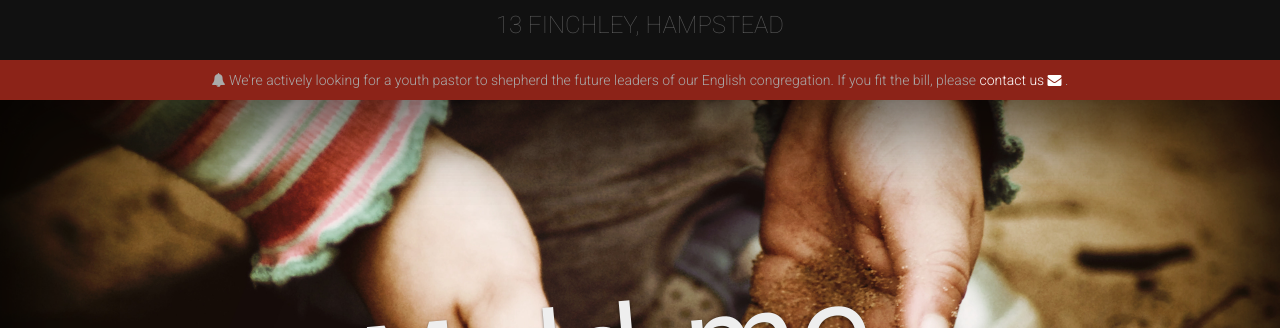
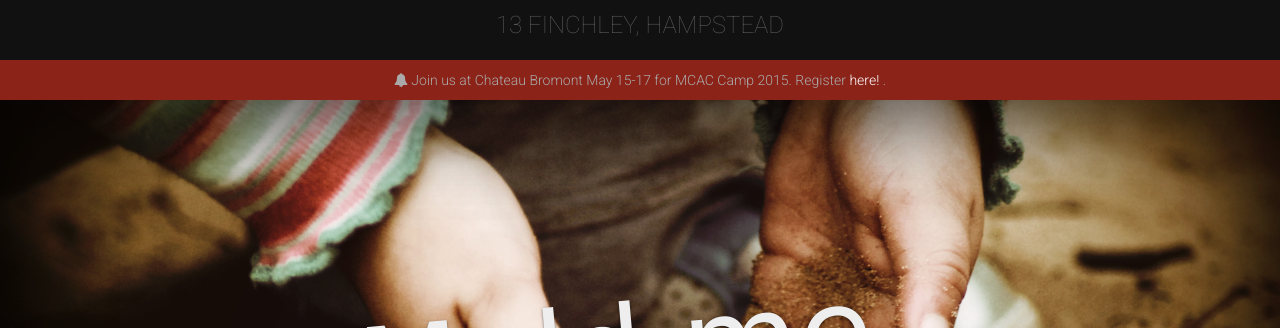
Before and after one commit to EOLed/landing, a plain HTML site: page www/index.html in a window 1280 px wide. Shown: the part 472-800 px from the top of the page. Drawn offline with nearby package versions, Linux system fonts and the light colour scheme; some packages are replaced by stand-ins of ours; a web font is replaced by a local one.

Commit message:
Added Camp Link
Added camp link and changed the message accordingly.

```diff
--- a/www/index.html
+++ b/www/index.html
@@ -25,13 +25,12 @@
         </div>
       </div>
     </div>
-    <div class="youth-pastor">
+    <div class="summer-camp">
       <div class="container">
         <div class="row">
           <div class="col-xs-12">
-            <i class="fa fa-bell"></i> We're actively looking for a youth pastor to shepherd the future leaders
-            of our English congregation. If you fit the bill, please
-            <a href="mailto:ypsc@montreal-cac.org?subject=Youth Pastor application">contact us <i class="fa fa-envelope"></i></a> .
+            <i class="fa fa-bell"></i> Join us at Chateau Bromont May 15-17 for MCAC Camp 2015. Register
+            <a href="http://mtlcac.org/camp2015/register.html">here!</a> .
           </div>
         </div>
       </div>
--- a/www/main.css
+++ b/www/main.css
@@ -109,7 +109,7 @@
   color: #292929;
 }
 
-.youth-pastor {
+.summer-camp {
   text-align: center;
   background-color: #8c2318;
   color: #aaa;
@@ -120,7 +120,7 @@
   padding: 10px 0;
 }
 
-.youth-pastor a, .youth-pastor a:hover {
+.summer-camp a, .summer-camp a:hover {
   color: #fff;
 }
 
```
